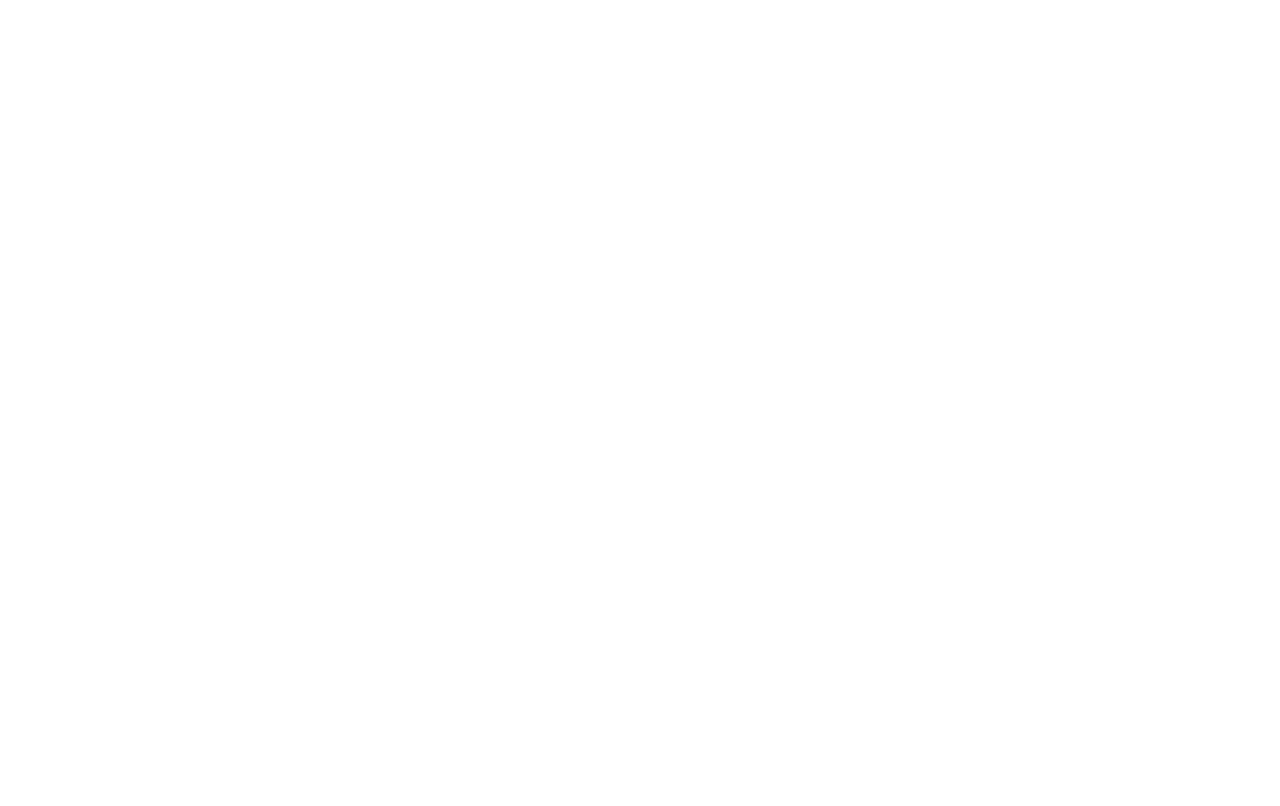
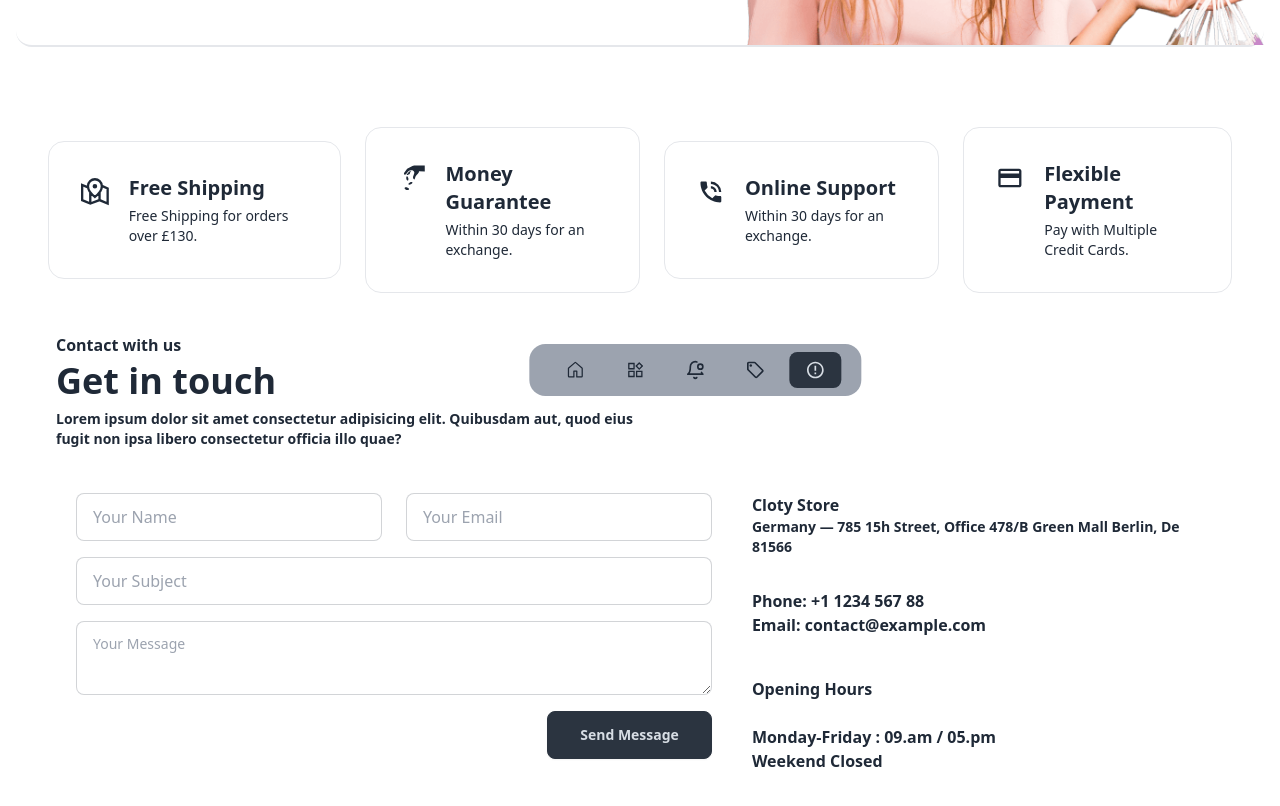
Before and after one commit to Sajjad-Hosan/FlexiCart, a React (Vite) app: page /about in a window 1280 px wide. Before the commit this address had no page. Shown: the part 380-1186 px from the top of the page. Before the commit the page ends 800 px from the top, so only its background shows below. Built offline with nearby package versions, Linux system fonts and the light colour scheme.

Commit message:
about page - 3 section compleate: PageBanner, OurOffers, contact ui compleate

```diff
--- /dev/null
+++ b/src/Pages/AboutPage/AboutPage.jsx
@@ -0,0 +1,16 @@
+import Contact from "../../component/AboutCom/Contact";
+import OurOffers from "../../component/AboutCom/OurOffers";
+import PageBanner from "../../component/PageBanner/PageBanner";
+
+const AboutPage = () => {
+  return (
+    <div>
+      <PageBanner heading="About Us" afterPage="About" beforePage="Home" />
+      <OurOffers />
+      <Contact />
+      {/* 2/3 new section have too added */}
+    </div>
+  );
+};
+
+export default AboutPage;
--- a/src/Pages/Home/ProductsPage/ProductsPage.jsx
+++ b/src/Pages/ProductsPage/ProductsPage.jsx
@@ -1,13 +1,17 @@
 import { BsGridFill } from "react-icons/bs";
-import PageBanner from "../../../component/PageBanner/PageBanner";
-import SideCategories from "../../../component/ProductCom/SideCategories";
+import PageBanner from "../../component/PageBanner/PageBanner";
+import SideCategories from "../../component/ProductCom/SideCategories";
 import { FaListUl } from "react-icons/fa6";
-import GridsCardsLayout from "../../../component/ProductCom/GridsCardsLayout";
+import GridsCardsLayout from "../../component/ProductCom/GridsCardsLayout";
 
 const ProductsPage = () => {
   return (
     <div className="p-5">
-      <PageBanner />
+      <PageBanner
+        heading="Product Page"
+        afterPage="Products"
+        beforePage="Home"
+      />
       <div className="flex gap-5">
         <SideCategories />
         <div className="flex flex-col gap-10 w-[80%]">
--- /dev/null
+++ b/src/component/AboutCom/Contact.jsx
@@ -0,0 +1,62 @@
+const Contact = () => {
+  return (
+    <div className="card p-10">
+      <p className="font-semibold text-md mb-1">Contact with us</p>
+      <h1 className="text-4xl font-semibold mb-2">Get in touch</h1>
+      <p className="font-semibold text-sm w-1/2">
+        Lorem ipsum dolor sit amet consectetur adipisicing elit. Quibusdam aut,
+        quod eius fugit non ipsa libero consectetur officia illo quae?
+      </p>
+      <div className="flex justify-between mt-6">
+        <form className="p-5 flex flex-col gap-4 w-[60%]">
+          <div className="flex items-center gap-6">
+            <input
+              type="text"
+              className="input input-bordered w-full"
+              placeholder="Your Name"
+            />
+            <input
+              type="text"
+              className="input input-bordered w-full"
+              placeholder="Your Email"
+            />
+          </div>
+          <input
+            type="text"
+            className="input input-bordered w-full"
+            placeholder="Your Subject"
+          />
+          <textarea
+            type="text"
+            className="textarea textarea-bordered w-full"
+            placeholder="Your Message"
+          ></textarea>
+          <div className="flex justify-end">
+            <button className="btn btn-neutral px-8">Send Message</button>
+          </div>
+        </form>
+        <div className="flex flex-col">
+          <div className="card p-5">
+            <p className="font-semibold">Cloty Store</p>
+            <p className="text-sm font-semibold">
+              Germany — 785 15h Street, Office 478/B Green Mall Berlin, De 81566
+            </p>
+            <div className="mt-8 flex flex-col">
+              <p className="font-semibold">Phone: +1 1234 567 88</p>
+              <p className="font-semibold">Email: contact@example.com</p>
+            </div>
+          </div>
+          <div className="card p-5">
+            <p className="font-semibold">Opening Hours</p>
+            <div className="mt-6">
+              <p className="font-semibold">Monday-Friday : 09.am / 05.pm</p>
+              <p className="font-semibold">Weekend Closed</p>
+            </div>
+          </div>
+        </div>
+      </div>
+    </div>
+  );
+};
+
+export default Contact;
--- /dev/null
+++ b/src/component/AboutCom/OurOffers.jsx
@@ -0,0 +1,40 @@
+import { GiPayMoney } from "react-icons/gi";
+import { GrMapLocation } from "react-icons/gr";
+import { MdPayment, MdPhoneInTalk } from "react-icons/md";
+
+const OurOffers = () => {
+  return (
+    <div className="flex justify-between items-center gap-6 px-8">
+      <div className="card flex-row gap-5 border p-8">
+        <GrMapLocation className="text-4xl" />
+        <div className="flex flex-col gap-1">
+          <h1 className="text-xl font-semibold">Free Shipping</h1>
+          <p className="text-sm"> Free Shipping for orders over £130.</p>
+        </div>
+      </div>
+      <div className="card flex-row gap-5 border p-8">
+        <GiPayMoney className="text-4xl" />
+        <div className="flex flex-col gap-1">
+          <h1 className="text-xl font-semibold">Money Guarantee</h1>
+          <p className="text-sm"> Within 30 days for an exchange.</p>
+        </div>
+      </div>
+      <div className="card flex-row gap-5 border p-8">
+        <MdPhoneInTalk className="text-4xl" />
+        <div className="flex flex-col gap-1">
+          <h1 className="text-xl font-semibold">Online Support</h1>
+          <p className="text-sm"> Within 30 days for an exchange.</p>
+        </div>
+      </div>
+      <div className="card flex-row gap-5 border p-8">
+        <MdPayment className="text-4xl" />
+        <div className="flex flex-col gap-1">
+          <h1 className="text-xl font-semibold">Flexible Payment</h1>
+          <p className="text-sm"> Pay with Multiple Credit Cards.</p>
+        </div>
+      </div>
+    </div>
+  );
+};
+
+export default OurOffers;
--- a/src/component/PageBanner/PageBanner.jsx
+++ b/src/component/PageBanner/PageBanner.jsx
@@ -1,13 +1,15 @@
 import { FaArrowRight } from "react-icons/fa6";
 import image from "../../assets/page-img-1.png";
 
-const PageBanner = () => {
+const PageBanner = ({ heading='undefiend', afterPage='undifirend', beforePage='undefiend' }) => {
   return (
     <div>
-      <div className="card flex-row justify-between border mb-20">
+      <div className="card flex-row justify-between border-b-2 mb-20">
         <div className="flex flex-col justify-center gap-3 mx-auto">
-            <h1 className="text-6xl font-semibold">About Us</h1>
-            <p className="text-xl font-semibold flex items-center gap-4">Home <FaArrowRight/> About</p>
+          <h1 className="text-6xl font-semibold">{heading}</h1>
+          <p className="text-xl font-semibold flex items-center gap-4">
+            {beforePage} <FaArrowRight /> {afterPage}
+          </p>
         </div>
         <img src={image} alt="" className="object-contain mt-10 w-1/2 " />
       </div>
--- a/src/component/ProductCom/GridsCardsLayout.jsx
+++ b/src/component/ProductCom/GridsCardsLayout.jsx
@@ -7,8 +7,8 @@ import { GrFormNext, GrFormPrevious } from "react-icons/gr";
 
 const GridCard = () => {
   return (
-    <div className="card p-6 border w-full">
-      <img src={image} alt="" className="rounded-box object-contain" />
+    <div className="card p-6 border w-full transition-all duration-100">
+      <img src={image} alt="" className="rounded-box object-contain transition duration-100 hover:scale-95 hover:skew-x-2 cursor-pointer" />
       <div className="flex flex-col gap-3 mt-8">
         <div className="flex items-center justify-between">
           <div className="rating rating-sm">
--- a/src/component/ProductCom/SideCategories.jsx
+++ b/src/component/ProductCom/SideCategories.jsx
@@ -1,6 +1,4 @@
-import image from '../../assets/shop-ads.png'
-
-
+import image from "../../assets/shop-ads.png";
 
 const categories = [];
 const SideCategories = () => {
@@ -83,11 +81,12 @@ const SideCategories = () => {
         </li>
         <li>
           <h2 className="text-2xl font-semibold mb-4">Products Colors</h2>
-          <ul className="grid grid-cols-5 gap-2">
+          <ul className="grid grid-cols-5 gap-y-3">
             {[1, 2, 3, 4, 5, 6, 7, 8].map((i) => (
               <li key={i}>
-                <label className="bg-red-500 px-4 py-1 rounded-box cursor-pointer border border-x-black">
-                  <input type="checkbox" className="" hidden />
+                <label>
+                  <input type="radio" className="hidden peer" name="size" />
+                  <span className="bg-transparent px-4 py-1 rounded-box cursor-pointer border peer-checked:bg-neutral-content"></span>
                 </label>
               </li>
             ))}
@@ -100,7 +99,7 @@ const SideCategories = () => {
               <li key={i}>
                 <label>
                   <input type="radio" className="hidden peer" name="size" />
-                  <span className="bg-transparent px-4 py-1 rounded-box cursor-pointer border border-x-black peer-checked:bg-red-500">
+                  <span className="bg-transparent px-4 py-1 rounded-box cursor-pointer border peer-checked:bg-neutral-content">
                     {i}
                   </span>
                 </label>
@@ -111,14 +110,20 @@ const SideCategories = () => {
         <li>
           <div className="card flex-row relative bg-base-300">
             <div className="flex flex-col gap-5 p-10">
-              <span className="badge badge-neutral px-8 py-4 text-xl">Big Sale</span>
+              <span className="badge badge-neutral px-8 py-4 text-xl">
+                Big Sale
+              </span>
               <p className="flex font-semibold flex-col">
                 <h1 className="text-4xl">40% </h1>
                 off Each Products
               </p>
               <button className="btn btn-neutral px-8">Shop Now</button>
             </div>
-            <img src={image} alt="" className='w-1/2 object-contain absolute right-0 bottom-0'/>
+            <img
+              src={image}
+              alt=""
+              className="w-1/2 object-contain absolute right-0 bottom-0"
+            />
           </div>
         </li>
       </ul>
```
Also changed, not shown: src/router/routes.jsx (+9 -4 lines), firebase.json (added), 1 other file (tests, documents, lock files or other folders).
